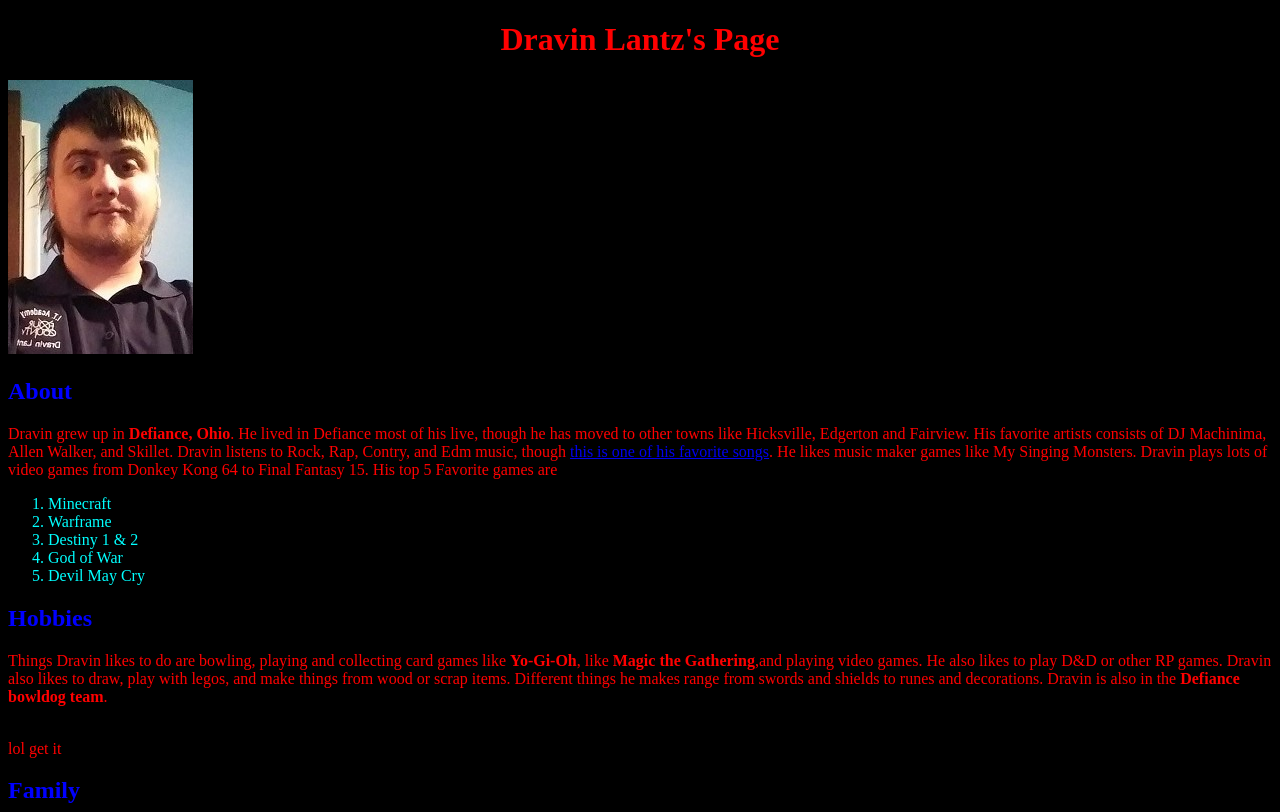
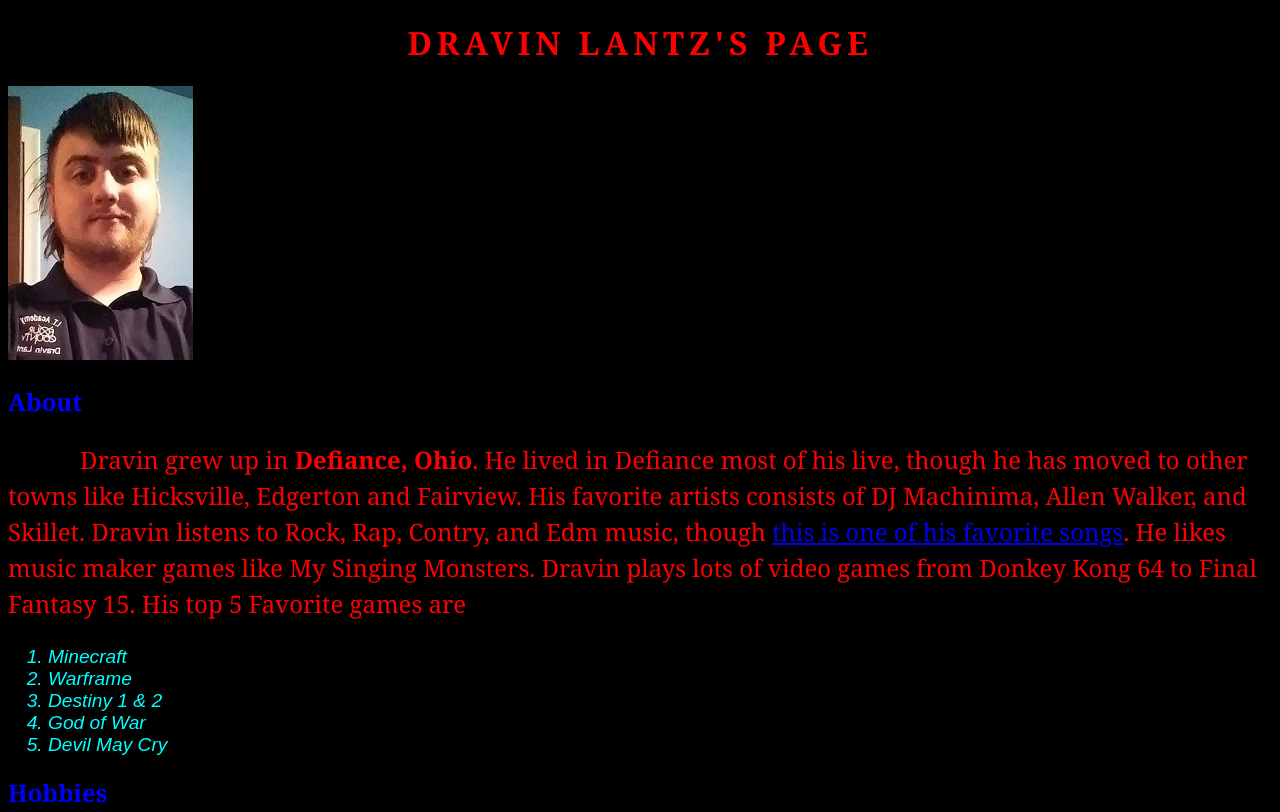
Before and after one commit to DLantz20451/MyWebMain, a plain HTML site: page index.html in a window 1280 px wide. Shown: the top 812 px of the page. Drawn offline with Linux system fonts and the light colour scheme.

Commit message:
Decorated website with font designs

```diff
--- a/MyStyle.css
+++ b/MyStyle.css
@@ -1,5 +1,7 @@
 h1
 {
+	letter-spacing: .15em;
+	text-transform: uppercase;
 	color: red;
 	text-align: center
 }
@@ -7,21 +9,33 @@ h1
 h2
 {
 	color: blue;
+	font-family: "Georgia" , "Times New Roman" , serif
+
 }
 
 ul
 {
 	color:cyan;
 	text-align: left
+
 }
-
 body
 {
 	color: red;
 	background-color:black;
+	font-family: "Georgia" , "Times New Roman" , serif
 }
 
 li
 {
 		color:cyan;
+		font-family: "Veranda", "Geneva", "helvetica", sans-serif;
+		font: italic normal 1.2em Arial, helvetica, sans-serif
 }
+
+p
+{
+	font-size: 1.5em;
+	text-indent: 3em;
+	line-height: 1.5em;
+}
```
